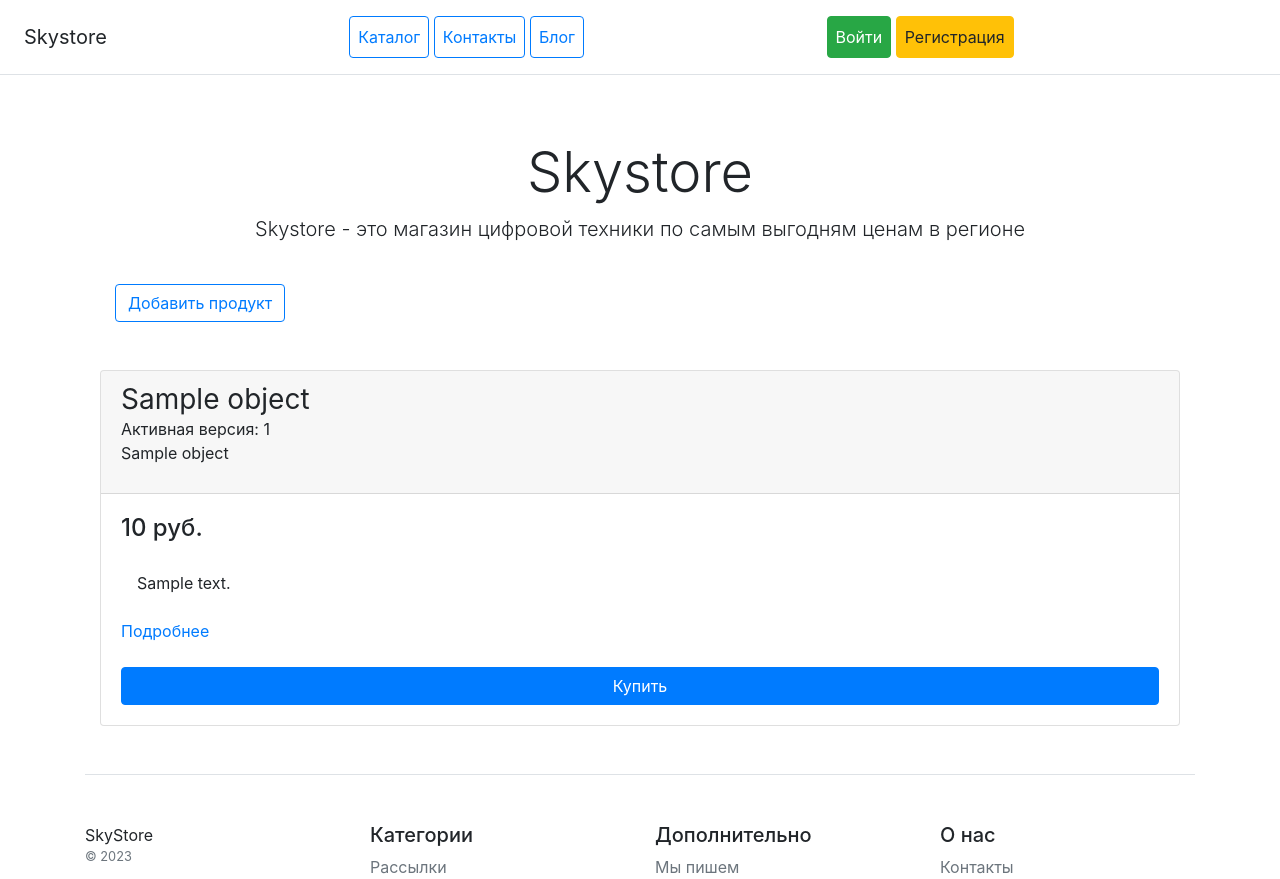
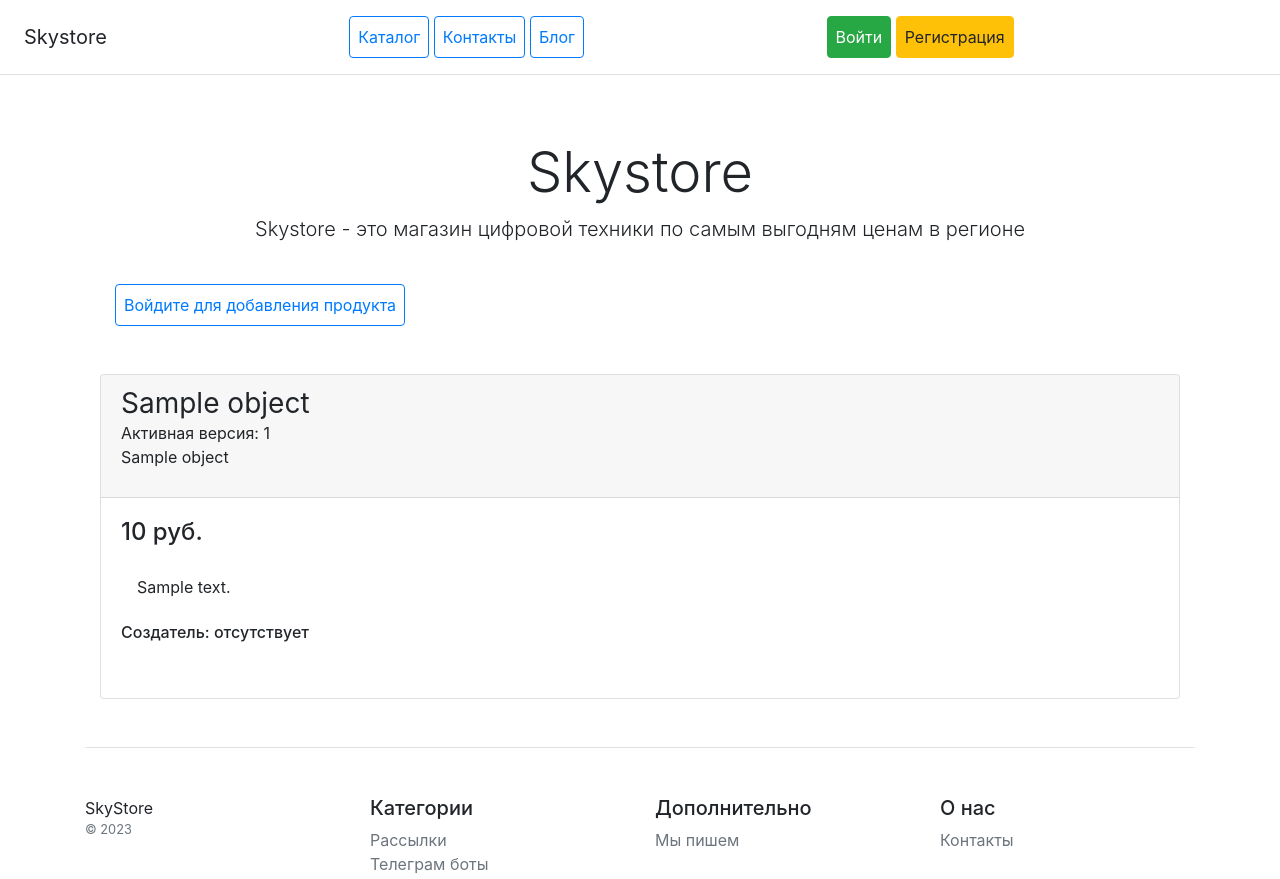
Before and after one commit to igornastt/Django_online_store, a Django app: template catalog/templates/catalog/product_list.html in a window 1280 px wide. Shown: the top 879 px of the page. Run offline with Django 4.2, Linux system fonts and the light colour scheme; the template is opened without the code that fills it: most values are stand-ins (such as "Sample title", 1, 10 or a date in 2020); some libraries are stand-ins or nearby versions.

Commit message:
Update product_list.html

```diff
--- a/catalog/templates/catalog/product_list.html
+++ b/catalog/templates/catalog/product_list.html
@@ -1,8 +1,13 @@
 {% extends 'catalog/base.html' %}
 {% block content %}
 {% include 'catalog/includes/inc_index_header.html' %}
+
 <div class="col-12 mb-5">
+    {% if user.is_authenticated %}
     <a class="btn btn-outline-primary" href="{% url 'catalog:create_product' %}">Добавить продукт</a>
+    {% else %}
+    <a class="p-2 btn btn-outline-primary" href="{% url 'users:login' %}">Войдите для добавления продукта</a>
+    {% endif %}
 </div>
 <div class="row row-cols-1 row-cols-md-3 g-4">
     {% for product in object_list %}
@@ -20,9 +25,13 @@
                 <ul class="list-unstyled mt-3 mb-4 text-start m-3 flex-grow-1">
                     <li>{{ product.description|slice:":100" }}</li>
                 </ul>
+                <h6 class="card-title pricing-card-title">Создатель: {{ product.owner|default:"отсутствует" }}</h6>
+                <br>
                 <div class="d-flex flex-column">
+                    {% if request.user == product.owner %}
                     <a href="/products/{{ product.id }}/">Подробнее</a><br>
                     <button type="button" class="btn btn-primary">Купить</button>
+                    {% endif %}
                 </div>
             </div>
         </div>
@@ -31,4 +40,5 @@
     <p>Нет товаров</p>
     {% endfor %}
 </div>
+
 {% endblock %}
```
